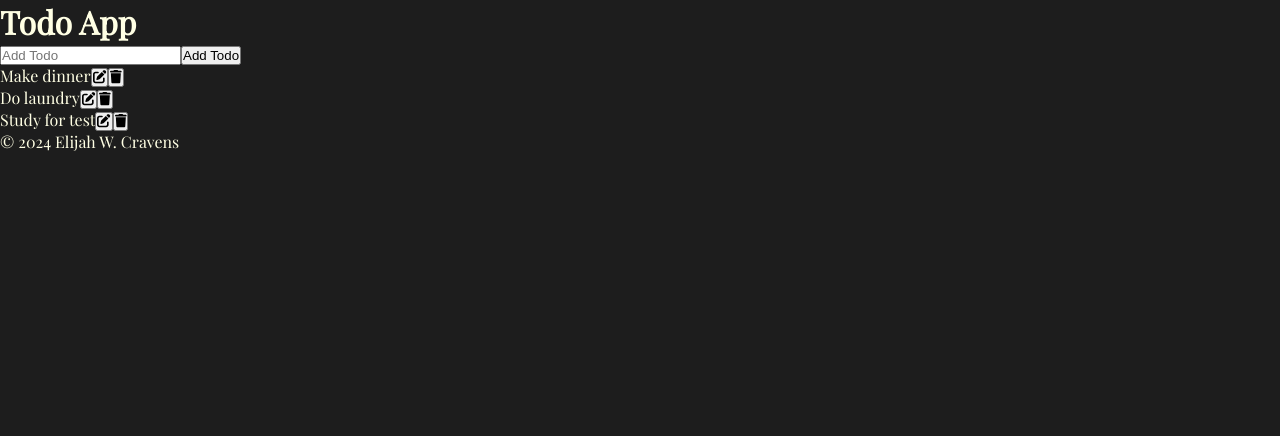
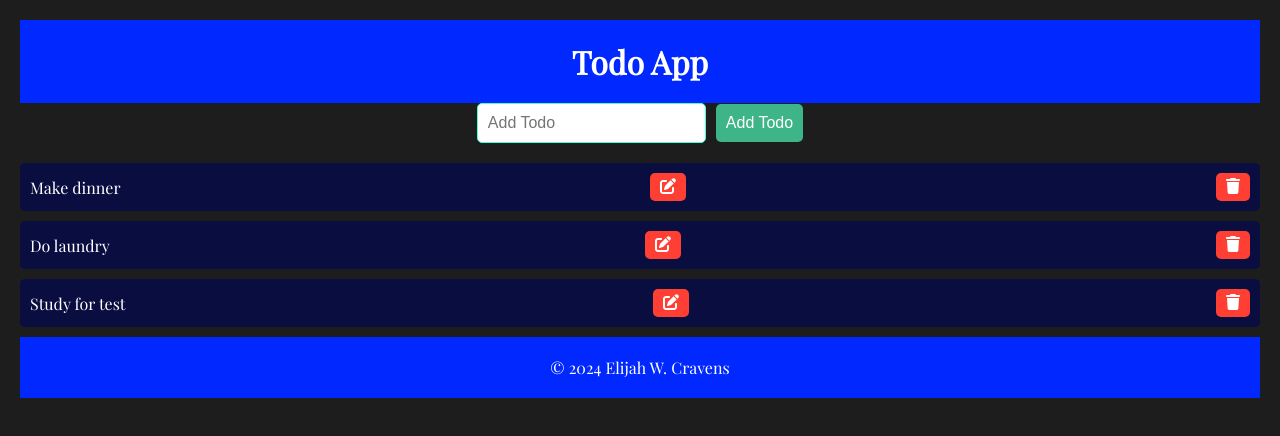
Before and after one commit to ChainTrek/todo-app, a React (Create React App) app: page / in a window 1280 px wide. Shown: the top 436 px of the page. Built offline with nearby package versions, Linux system fonts and the light colour scheme.

Commit message:
Update App.js, AddTodo.jsx, Footer.jsx, Header.jsx, TodoItem.jsx, TodoList.jsx, and index.css styles

```diff
--- a/src/App.js
+++ b/src/App.js
@@ -27,12 +27,12 @@ function App() {
 	}
 
 	return (
-		<>
+		<div className='todo-app'>
 			<Header title='Todo App' />
 			<AddTodo addTask={addTask} />
 			<TodoList tasks={tasks} deleteTask={deleteTask} editTask={editTask} />
 			<Footer text='© 2024 Elijah W. Cravens' />
-		</>
+		</div>
 	)
 }
 
--- a/src/components/AddTodo.jsx
+++ b/src/components/AddTodo.jsx
@@ -11,7 +11,7 @@ const AddTodo = ({ addTask }) => {
 	}
 
 	return (
-		<div>
+		<div className='todo-input'>
 			<input type='text' value={task} onChange={(e) => setTask(e.target.value)} placeholder='Add Todo' />
 			<button onClick={handleAddTask}>Add Todo</button>
 		</div>
--- a/src/components/Footer.jsx
+++ b/src/components/Footer.jsx
@@ -1,13 +1,11 @@
 import React from 'react'
 
-const Footer = ({text}) => {
-  return (
-    <footer>
-      <div className="container">
-        <p>{text}</p>
-      </div>
-    </footer>
-  )
+const Footer = ({ text }) => {
+	return (
+		<footer className='footer'>
+			<p>{text}</p>
+		</footer>
+	)
 }
 
 export default Footer
--- a/src/components/Header.jsx
+++ b/src/components/Header.jsx
@@ -1,13 +1,11 @@
 import React from 'react'
 
 const Header = ({ title }) => {
-  return (
-    <header>
-      <div className="container">
-        <h1>{title}</h1>
-      </div>
-    </header>
-  )
+	return (
+		<header className='header'>
+			<h1>{title}</h1>
+		</header>
+	)
 }
 
 export default Header
--- a/src/components/TodoItem.jsx
+++ b/src/components/TodoItem.jsx
@@ -16,7 +16,7 @@ const TodoItem = ({ task, index, deleteTask, editTask }) => {
 	}
 
 	return (
-		<li>
+		<li className='todo-item'>
 			{isEditing ? (
 				<>
 					<input type='text' value={editValue} onChange={e => setEditValue(e.target.value)} />
--- a/src/components/TodoList.jsx
+++ b/src/components/TodoList.jsx
@@ -3,7 +3,7 @@ import TodoItem from './TodoItem'
 
 const TodoList = ({ tasks, deleteTask, editTask }) => {
 	return (
-		<ul>
+		<ul className='todo-list'>
 			{tasks.map((task, index) => (
 				<TodoItem key={index} task={task} deleteTask={deleteTask} editTask={editTask} index={index} />
 			))}
--- a/src/index.css
+++ b/src/index.css
@@ -29,3 +29,78 @@ body {
 	background-color: var(--Charcoal);
 	color: var(--Cream);
 }
+
+.todo-app {
+  text-align: center;
+  padding: 20px;
+}
+
+.header, .footer {
+  background-color: var(--RichBlue);
+  padding: 20px;
+  color: var(--White);
+}
+
+.todo-input {
+  margin-bottom: 20px;
+}
+
+.todo-input input {
+  padding: 10px;
+  font-size: 16px;
+  border: 1px solid var(--Cyan);
+  border-radius: 5px;
+  margin-right: 10px;
+}
+
+.todo-input button {
+  padding: 10px;
+  font-size: 16px;
+  background-color: var(--MintGreen);
+  border: none;
+  border-radius: 5px;
+  color: var(--White);
+  cursor: pointer;
+}
+
+.todo-input button:hover {
+  background-color: var(--LightMint);
+}
+
+.todo-list {
+  list-style: none;
+  padding: 0;
+}
+
+.todo-item {
+  display: flex;
+  justify-content: space-between;
+  align-items: center;
+  background-color: var(--MidnightBlue);
+  padding: 10px;
+  margin: 10px 0;
+  border-radius: 5px;
+  color: var(--White);
+}
+
+.todo-item input {
+  padding: 5px;
+  font-size: 16px;
+  border: 1px solid var(--Cyan);
+  border-radius: 5px;
+  margin-right: 10px;
+}
+
+.todo-item button {
+  padding: 5px 10px;
+  font-size: 16px;
+  background-color: var(--RedOrange);
+  border: none;
+  border-radius: 5px;
+  color: var(--White);
+  cursor: pointer;
+}
+
+.todo-item button:hover {
+  background-color: var(--Cyan);
+}
```
Lines whose indentation alone changed are shown as unchanged.
